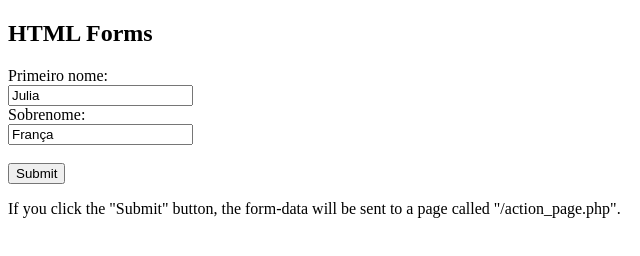
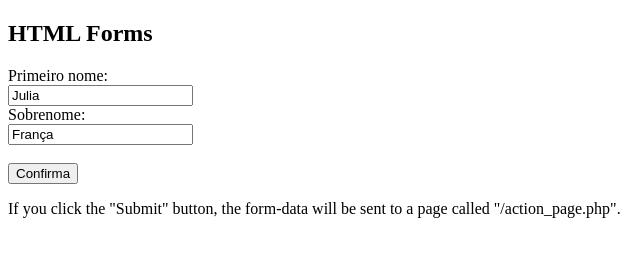
Before and after one commit to Juffranca/Juffran-a.github.io, a plain HTML site: page index.html in a window 1280 px wide. Shown: the full height of the page, 0-640 px from the left. Drawn offline with Linux system fonts and the light colour scheme.

Commit message:
Update index.html

```diff
--- a/index.html
+++ b/index.html
@@ -9,7 +9,7 @@
   <input type="text" id="fname" name="fname" value="Julia"><br>
   <label for="lname">Sobrenome:</label><br>
   <input type="text" id="lname" name="lname" value="França"><br><br>
-  <input type="submit" value="Submit">
+  <input type="submit" value="Confirma">
 </form>
 
 <p>If you click the "Submit" button, the form-data will be sent to a page called "/action_page.php".</p>
```
